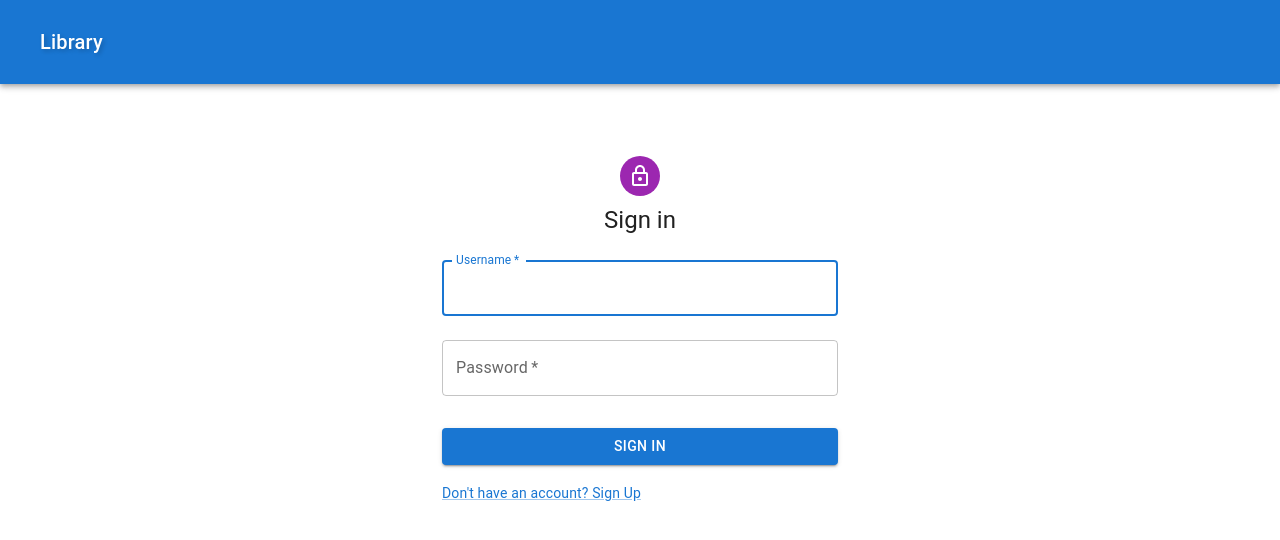
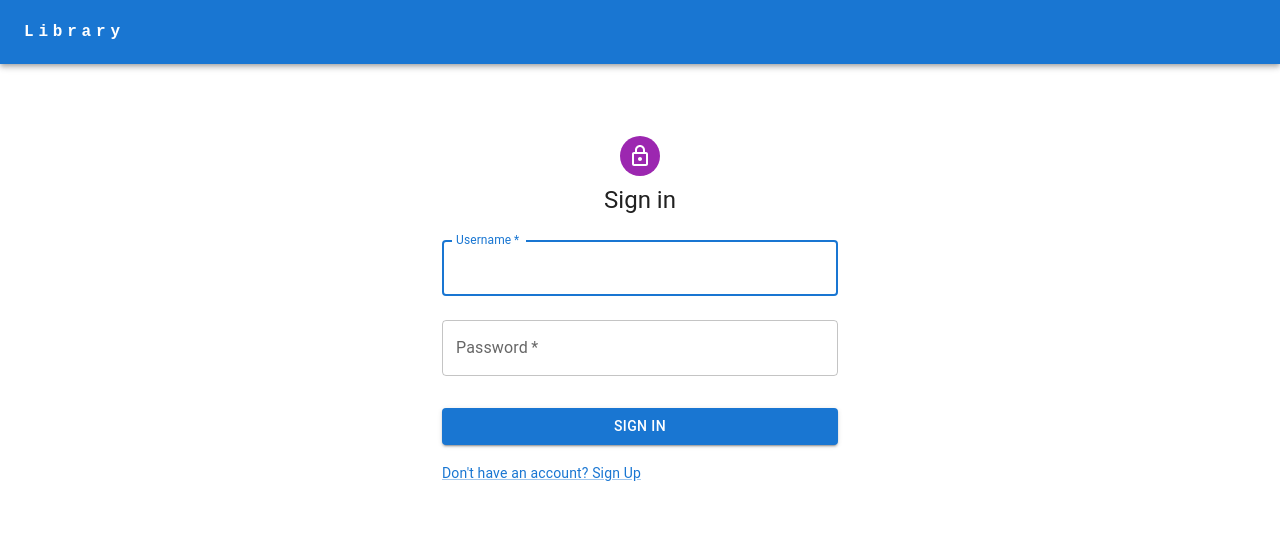
Before and after one commit to Talha-Rizwan/Library-project-react-frontend, a React (Create React App) app in the folder library-frontend/: page /login in a window 1280 px wide. Shown: the top 540 px of the page. Built offline with nearby package versions, Linux system fonts and the light colour scheme.

Commit message:
Refactor: used styled components for styling navbar

```diff
--- a/library-frontend/package.json
+++ b/library-frontend/package.json
@@ -16,6 +16,7 @@
     "react-dom": "^18.2.0",
     "react-router-dom": "^6.16.0",
     "react-scripts": "5.0.1",
+    "styled-components": "^6.0.8",
     "web-vitals": "^2.1.4"
   },
   "scripts": {
--- a/library-frontend/src/components/common/NavBar.js
+++ b/library-frontend/src/components/common/NavBar.js
@@ -8,7 +8,6 @@ import Menu from "@mui/material/Menu";
 import MenuIcon from "@mui/icons-material/Menu";
 import Container from "@mui/material/Container";
 import Avatar from "@mui/material/Avatar";
-import Button from "@mui/material/Button";
 import Tooltip from "@mui/material/Tooltip";
 import MenuItem from "@mui/material/MenuItem";
 import { useNavigate } from "react-router-dom";
@@ -20,8 +19,9 @@ import {
   LIBRARIAN_ROLE,
   USER_TICKET,
 } from "../../constants";
+import { StyledNavButton, StyledTypography } from './styles'
 
-import './Navbar.css'
+
 
 const NavBar = () => {
   const navigate = useNavigate();
@@ -53,20 +53,20 @@ const NavBar = () => {
     }
     setAnchorElUser(null);
   };
+
   return (
-    <AppBar position="static" className="navbar">
+    <AppBar position="static">
       <Container maxWidth="xl">
-        <Toolbar disableGutters >
-          <Typography
+        <Toolbar disableGutters>
+          <StyledTypography
             variant="h6"
             noWrap
             component="a"
             href="/"
-            className="navbar-brand"
-            sx={{display:  { xs: "none", md: "flex" }}}
+            isXs={false}
           >
             Library
-          </Typography>
+          </StyledTypography>
 
           <Box sx={{ flexGrow: 1, display: { xs: "flex", md: "none" } }}>
             <IconButton
@@ -150,66 +150,50 @@ const NavBar = () => {
               </Menu>
             )}
           </Box>
-          <Typography
+          <StyledTypography
             variant="h5"
             noWrap
             component="a"
             href="/"
-            className="navbar-brand"
-            sx={{
-              display: { xs: "flex", md: "none" },
-              flexGrow: 1,
-              }}
-
+            isXs={true}
           >
             Library
-          </Typography>
-
+          </StyledTypography>
           {localStorage.getItem(LIBRARIAN_ROLE) === "true" && (
             <Box sx={{ flexGrow: 1, display: { xs: "none", md: "flex" } }}>
-              <Button
+              <StyledNavButton
                 onClick={() => handleCloseNavMenu("/librarian/")}
-                sx={{ my: 2, color: "white", display: "block" }}
               >
                 Home
-              </Button>
-              <Button
+              </StyledNavButton>
+              <StyledNavButton
                 onClick={() => handleCloseNavMenu("/librarian/requests")}
-                sx={{ my: 2, color: "white", display: "block" }}
               >
                 Requests
-              </Button>
-              <Button
+              </StyledNavButton>
+              <StyledNavButton
                 onClick={() => handleCloseNavMenu("/librarian/books/")}
-                sx={{ my: 2, color: "white", display: "block" }}
               >
                 Books
-              </Button>
-              <Button
+              </StyledNavButton>
+              <StyledNavButton
                 onClick={() => handleCloseNavMenu("/librarian/tickets/")}
-                sx={{ my: 2, color: "white", display: "block" }}
               >
                 Tickets
-              </Button>
+              </StyledNavButton>
             </Box>
           )}
           {localStorage.getItem(LIBRARIAN_ROLE) === "false" && (
             <Box sx={{ flexGrow: 1, display: { xs: "none", md: "flex" } }}>
-              <Button
-                onClick={() => handleCloseNavMenu("/")}
-                className="navbar-button"
-              >
+              <StyledNavButton onClick={() => handleCloseNavMenu("/")}>
                 Home
-              </Button>
-              <Button
-                onClick={() => handleCloseNavMenu("/mybooks/")}
-                sx={{ my: 2, color: "white", display: "block" }}
-              >
+              </StyledNavButton>
+              <StyledNavButton onClick={() => handleCloseNavMenu("/mybooks/")}>
                 My Books
-              </Button>
-              <Button sx={{ my: 2, color: "white", display: "block" }}>
+              </StyledNavButton>
+              <StyledNavButton>
                 <FormModal name={USER_TICKET} />
-              </Button>
+              </StyledNavButton>
             </Box>
           )}
 
--- a/library-frontend/src/components/common/Navbar.css
+++ /dev/null
@@ -1,19 +0,0 @@
-.navbar {
-  display: flex;
-  justify-content: space-between;
-  align-items: center;
-  background-color: blue;
-  padding: 10px 0;
-}
-
-.navbar-brand {
-  font-family: "monospace", "Gill Sans MT", Calibri, "Trebuchet MS", sans-serif;
-  font-weight: bold;
-  letter-spacing: 0.3rem;
-  color: white;
-  text-decoration: none;
-  font-size: 1.5rem;
-  padding: 0.5rem 1rem;
-  border-radius: 5px;
-  text-shadow: 2px 2px 4px rgba(0, 0, 0, 0.2);
-}
--- /dev/null
+++ b/library-frontend/src/components/common/styles.js
@@ -0,0 +1,38 @@
+import Button from "@mui/material/Button";
+import styled from "styled-components";
+import { createTheme } from "@mui/material/styles";
+
+export const theme = createTheme({
+    palette: {
+      primary: {
+        main: "#FFFFFF",
+      },
+      secondary: {
+        main: "#E0C2FF",
+        light: "#F5EBFF",
+        contrastText: "#47008F",
+      },
+    },
+  });
+
+export const StyledNavButton = styled(Button)`
+    && {
+      color: ${theme.palette.primary.main};
+    }
+  `;
+
+export const StyledTypography = styled("div")`
+    margin-right: 2px;
+    font-family: monospace;
+    font-weight: 700;
+    letter-spacing: 0.3rem;
+    color: inherit;
+    text-decoration: none;
+
+    @media (max-width: 900px) {
+      display: ${(props) => (props.isXs ? "flex" : "none")};
+    }
+    @media (min-width: 900px) {
+      display: ${(props) => (props.isXs ? "none" : "flex")};
+    }
+  `;
```
Also changed, not shown: 1 other file (tests, documents, lock files or other folders).
